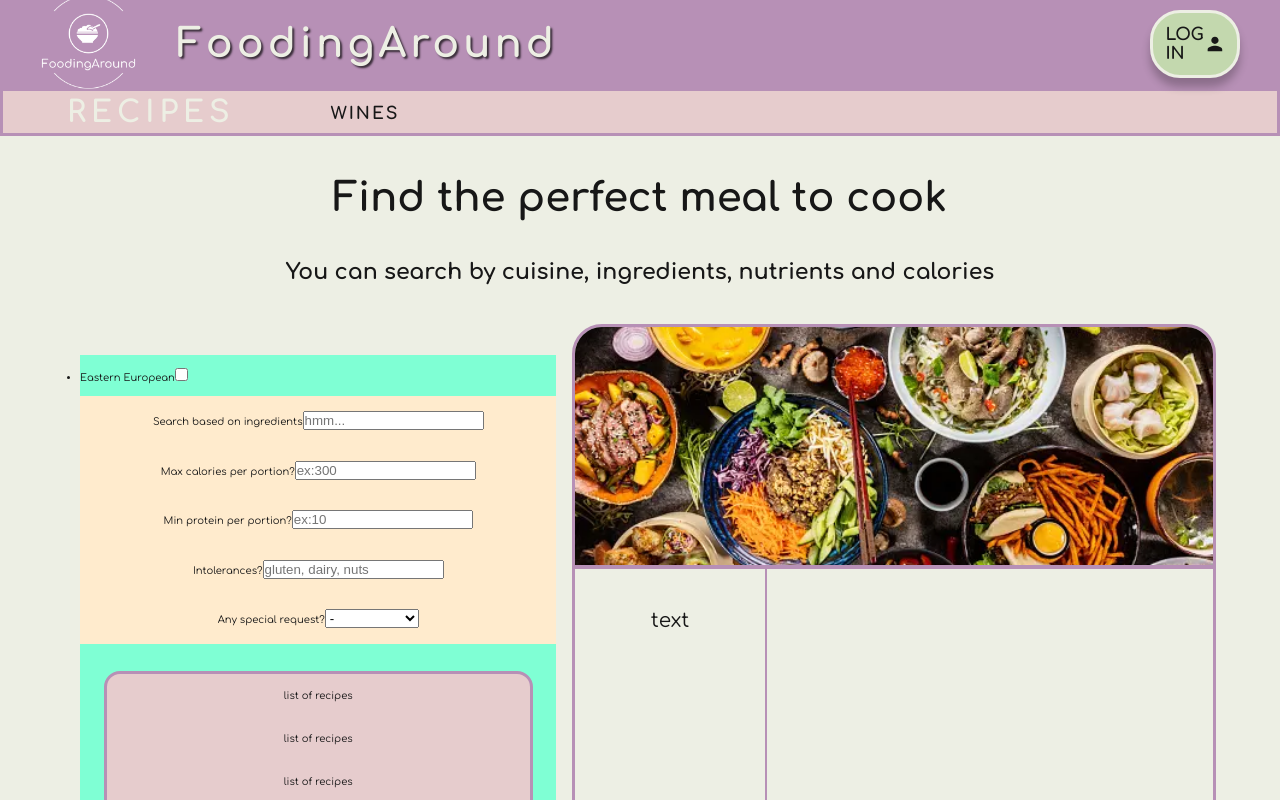
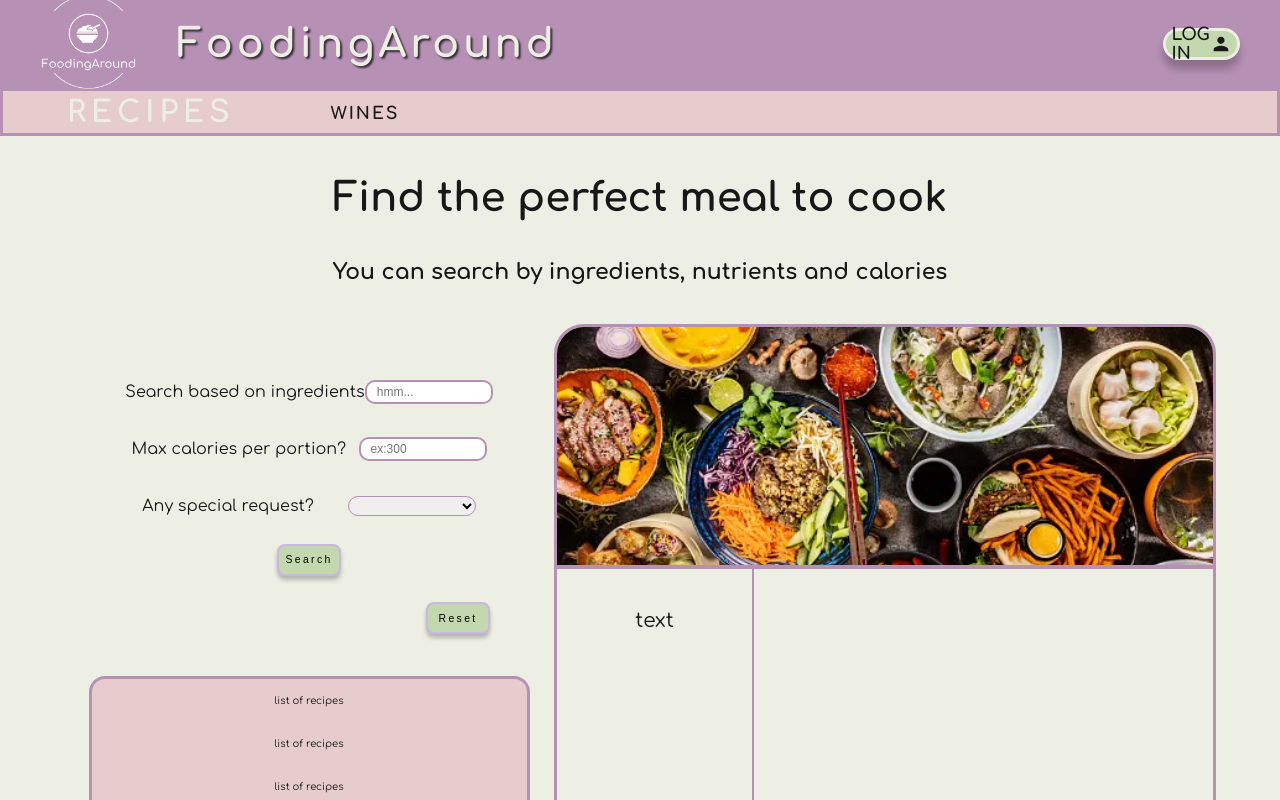
Before and after one commit to CalinP1/FoodingAround, a React (Vite) app: page /recipes in a window 1280 px wide. Shown: the top 800 px of the page. Built offline with nearby package versions, Linux system fonts and the light colour scheme.

Commit message:
create link for specific recipe search

```diff
--- a/src/components/Navbar.module.css
+++ b/src/components/Navbar.module.css
@@ -19,11 +19,14 @@
   justify-content: center;
 }
 .account {
-  height: auto;
-  width: 7vw;
+  height: 4vh;
+  display: flex;
+  justify-content: center;
+  align-items: center;
+  width: 6vw;
   background-color: var(--default-button);
-  padding: 1.5vh;
-  border-radius: 3rem;
+  padding: 0.7vh;
+  border-radius: 2vh;
   border-style: solid;
   border-color: var(--background-color-primary);
   box-shadow: 0px 9px 9px rgba(0, 0, 0, 0.24);
--- a/src/pages/Recipes.jsx
+++ b/src/pages/Recipes.jsx
@@ -1,3 +1,4 @@
+import { useEffect, useReducer, useState } from "react";
 import Footer from "../components/Footer";
 import Navbar from "../components/Navbar";
 import Pagelist from "../components/Pagelist";
@@ -5,9 +6,72 @@ import RecipeDisplay from "../components/RecipeDisplay";
 import RecipesListGeneratedComponent from "../components/RecipesListGeneratedComponent";
 import styles from "./Recipes.module.css";
 
+const initialState = {
+  ingredients: "",
+  calories: "",
+  specialRequest: "",
+};
+
+function reducer(state, action) {
+  switch (action.type) {
+    case "ingredients": {
+      return { ...state, ingredients: action.payload };
+    }
+    case "calories": {
+      return { ...state, calories: `maxCalories${action.payload}` };
+    }
+    case "specialRequest": {
+      return { ...state, specialRequest: action.payload };
+    }
+    case "reset": {
+      return initialState;
+    }
+    default:
+      return state;
+  }
+}
+const BASE_URL =
+  "https://api.spoonacular.com/recipes/complexSearch?apiKey=39e199267dc14acc94501a7d7793d279";
+
 function Recipes() {
+  const [state, dispatch] = useReducer(reducer, initialState);
+  const [linkConstruct, setLinkConstruct] = useState(BASE_URL);
+
+  const { ingredients, calories, specialRequest } = state;
+
+  useEffect(() => {
+    console.log(linkConstruct);
+  }, [linkConstruct]);
+  function createLink() {
+    setLinkConstruct(BASE_URL);
+    setLinkConstruct((prevLinkConstruct) => {
+      return (
+        prevLinkConstruct +
+        "&" +
+        `${state.ingredients}` +
+        "&" +
+        `${state.calories}` +
+        "&" +
+        `${state.specialRequest}`
+      );
+    });
+  }
   function handleSubmit(e) {
     e.preventDefault();
+    createLink();
+  }
+
+  function handleSelectChange(e) {
+    dispatch({ type: "specialRequest", payload: e.target.value });
+  }
+  function handleIngredientsChange(e) {
+    dispatch({ type: "ingredients", payload: e.target.value });
+  }
+  function handleCaloriesChange(e) {
+    dispatch({ type: "calories", payload: e.target.value });
+  }
+  function reset() {
+    dispatch({ type: "reset" });
   }
   return (
     <div>
@@ -18,7 +82,7 @@ function Recipes() {
           Find the perfect meal to cook
         </h1>
         <h2 className={styles.recipesSecondHeader}>
-          You can search by cuisine, ingredients, nutrients and calories
+          You can search by ingredients, nutrients and calories
         </h2>
         <div className={styles.SearchAndDisplayContainer}>
           <div className={styles.searchConatiner}>
@@ -26,44 +90,45 @@ function Recipes() {
               onSubmit={handleSubmit}
               className={styles.formSearchContainer}
             >
-              <ul className={styles.cuisinesList}>
-                <li className={styles.cuisineItem}>
-                  <span>Eastern European</span>
-                  <input type="checkbox" className={styles.checkboxCuisines} />
-                </li>
-              </ul>
               <div className={styles.descriptionsContainer}>
-                <div>
+                <div className={styles.baseSearch}>
                   <span>Search based on ingredients</span>
                   <input
                     type="search"
                     placeholder="hmm..."
-                    className={styles.inputContainer}
+                    value={ingredients}
+                    onChange={handleIngredientsChange}
                   />
                 </div>
-                <div>
+                <div className={styles.baseSearch}>
                   <span>Max calories per portion?</span>
-                  <input type="search" placeholder="ex:300" />
+                  <input
+                    type="search"
+                    placeholder="ex:300"
+                    value={calories}
+                    onChange={handleCaloriesChange}
+                  />
                 </div>
-                <div>
-                  <span>Min protein per portion?</span>
-                  <input type="search" placeholder="ex:10" />
-                </div>
-                <div>
-                  <span>Intolerances?</span>
-                  <input type="text" placeholder="gluten, dairy, nuts" />
-                </div>
-                <div>
+                <div className={styles.baseSearch}>
                   <span>Any special request?</span>
-                  <select>
-                    <option> - </option>
-                    <option>Low fat</option>
-                    <option>Low sodium</option>
-                    <option>Rich in fiber</option>
+                  <select value={specialRequest} onChange={handleSelectChange}>
+                    <option value=""> </option>
+                    <option value={"minProtein=40"}>High-protein</option>
+                    <option value={"maxFat=3"}>Low fat</option>
+                    <option value={"maxSodium=35"}>Low sodium</option>
+                    <option value={"minFiber=10"}>Rich in fiber</option>
                   </select>
                 </div>
+                <button type="submit" className={styles.buttonsRecipe}>
+                  Search
+                </button>
               </div>
             </form>
+            <div className={styles.buttonsContainer}>
+              <button className={styles.buttonsRecipe} onClick={reset}>
+                Reset
+              </button>
+            </div>
             <RecipesListGeneratedComponent />
           </div>
 
--- a/src/pages/Recipes.module.css
+++ b/src/pages/Recipes.module.css
@@ -34,24 +34,77 @@
   align-items: center;
   justify-content: space-around;
   flex-direction: column;
-  background-color: aquamarine;
-  margin: 2vh;
 }
 
 .formSearchContainer {
-  height: 50%;
-  width: 100%;
-}
-.cuisinesList {
-  height: 10%;
+  height: 40%;
   width: 100%;
 }
 .descriptionsContainer {
-  height: 90%;
+  height: 100%;
   width: 100%;
   display: flex;
   flex-direction: column;
   justify-content: space-around;
-  background-color: blanchedalmond;
   align-items: center;
 }
+.buttonsContainer {
+  height: 10%;
+  width: 80%;
+  display: flex;
+  align-items: baseline;
+  justify-content: flex-end;
+}
+.buttonsRecipe {
+  margin: 0rem 1.5rem;
+  height: 4vh;
+  width: 5vw;
+  border-radius: 1vh;
+  font-size: 1.3vh;
+  letter-spacing: 0.3vh;
+  background-color: var(--default-button);
+  border-style: solid;
+  border-color: var(--main-color-second);
+  cursor: pointer;
+  transition: all 0.2s;
+  box-shadow: 0px 4px 4px rgba(0, 0, 0, 0.24);
+}
+
+.buttonsRecipe:hover {
+  transform: translateY(2px);
+  letter-spacing: 0.25vh;
+  box-shadow: 0px 3px 3px rgba(0, 0, 0, 0.623);
+}
+.baseSearch {
+  height: 5vh;
+  width: 75%;
+  display: flex;
+  justify-content: space-around;
+  align-items: center;
+}
+
+.baseSearch span {
+  font-size: 2vh;
+}
+
+.baseSearch input {
+  height: 3vh;
+  width: 10vw;
+  font-size: 1.5vh;
+  border-radius: 1rem;
+  padding: 0rem 1rem;
+  border-style: solid;
+  border-color: var(--main-color-primary);
+}
+.baseSearch select {
+  height: 2.5vh;
+  width: 10vw;
+  border-radius: 1rem;
+  font-size: 1.5vh;
+  border-style: solid;
+  border-color: var(--main-color-primary);
+}
+
+.baseSearch option {
+  font-size: 1.7vh;
+}
```
